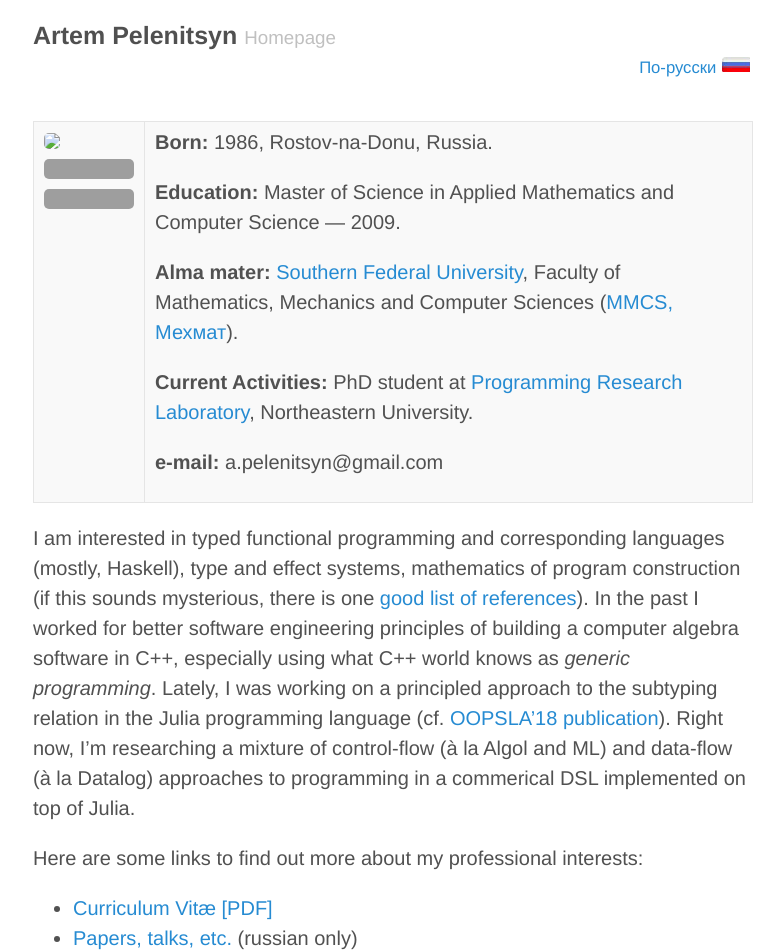
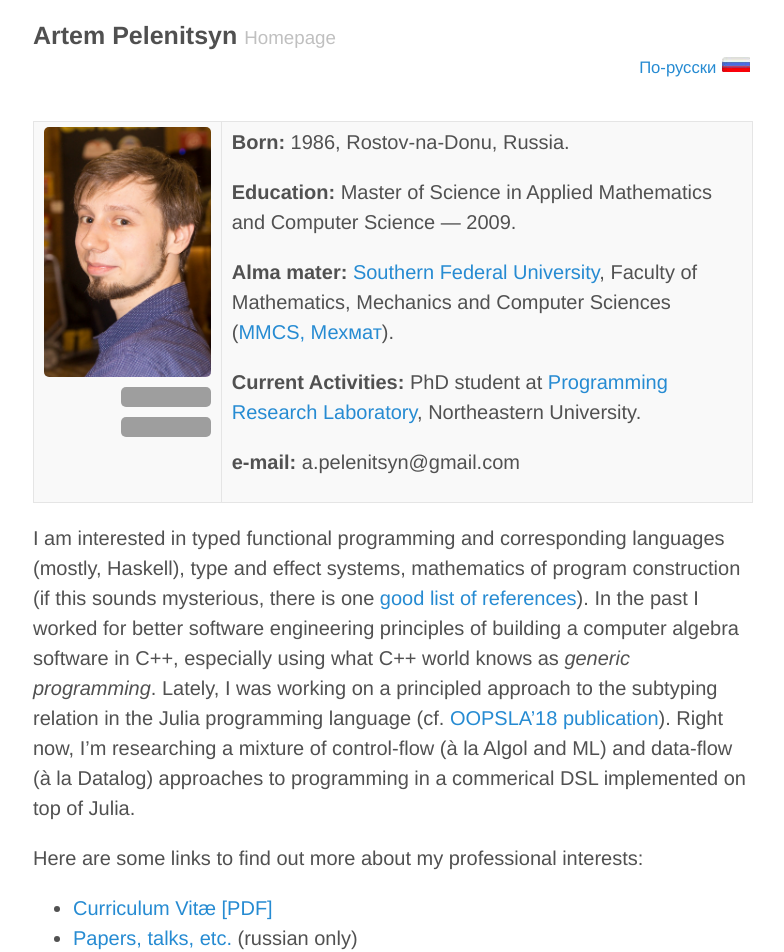
Before and after one commit to ulysses4ever/ulysses.mmcs.sfedu.ru, a Jekyll site: the page built from index-en.html, in a window 1280 px wide. Shown: the top 952 px of the page, without its empty margins (247-1031 px from the left). Built offline with Jekyll 4.4.1, drawn with Linux system fonts in a browser that asks for light colours; grey boxes are pictures that could not be loaded.

Commit message:
fix my pic url

```diff
--- a/_config.yml
+++ b/_config.yml
@@ -19,4 +19,4 @@ author:
 
 # Custom vars
 version:          0.0.1
-mypic:            /~ulysses/Pics/Brazil-2014.jpg
+mypic:            Pics/Brazil-2014.jpg
```
